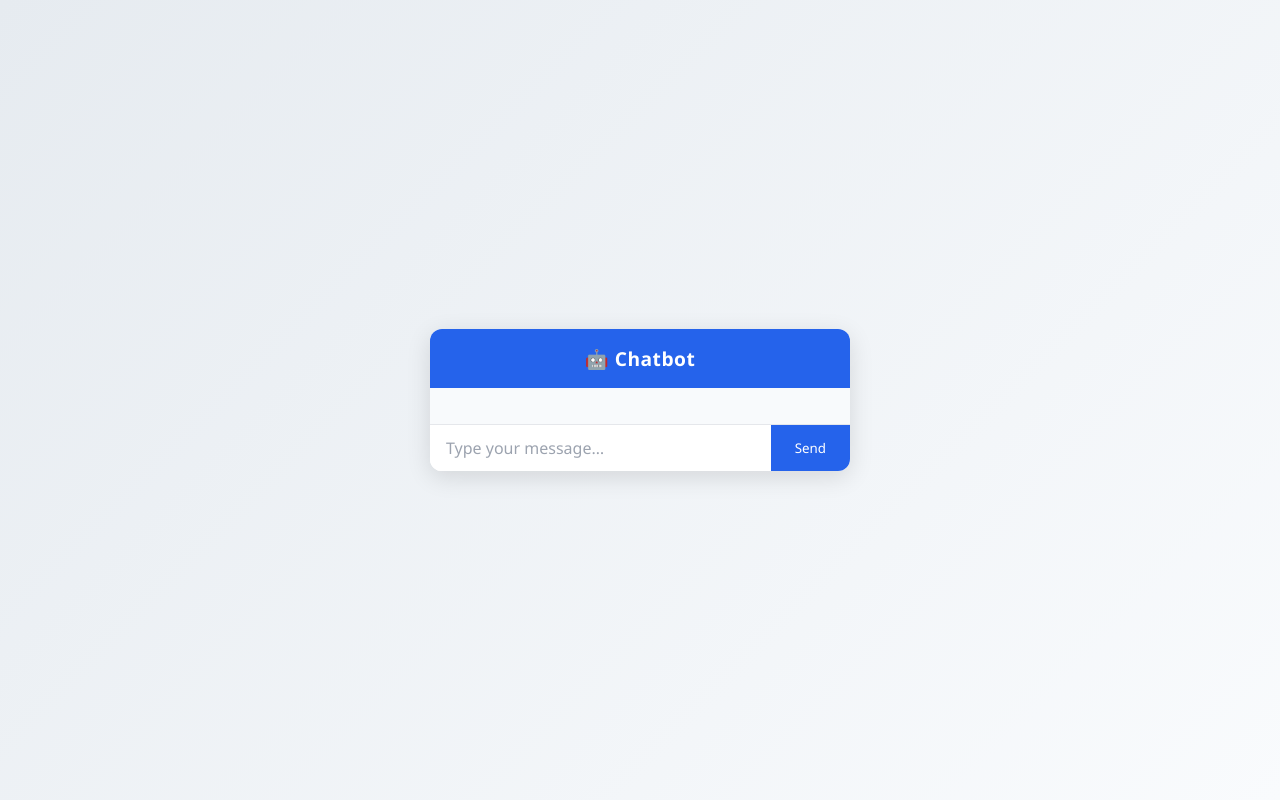
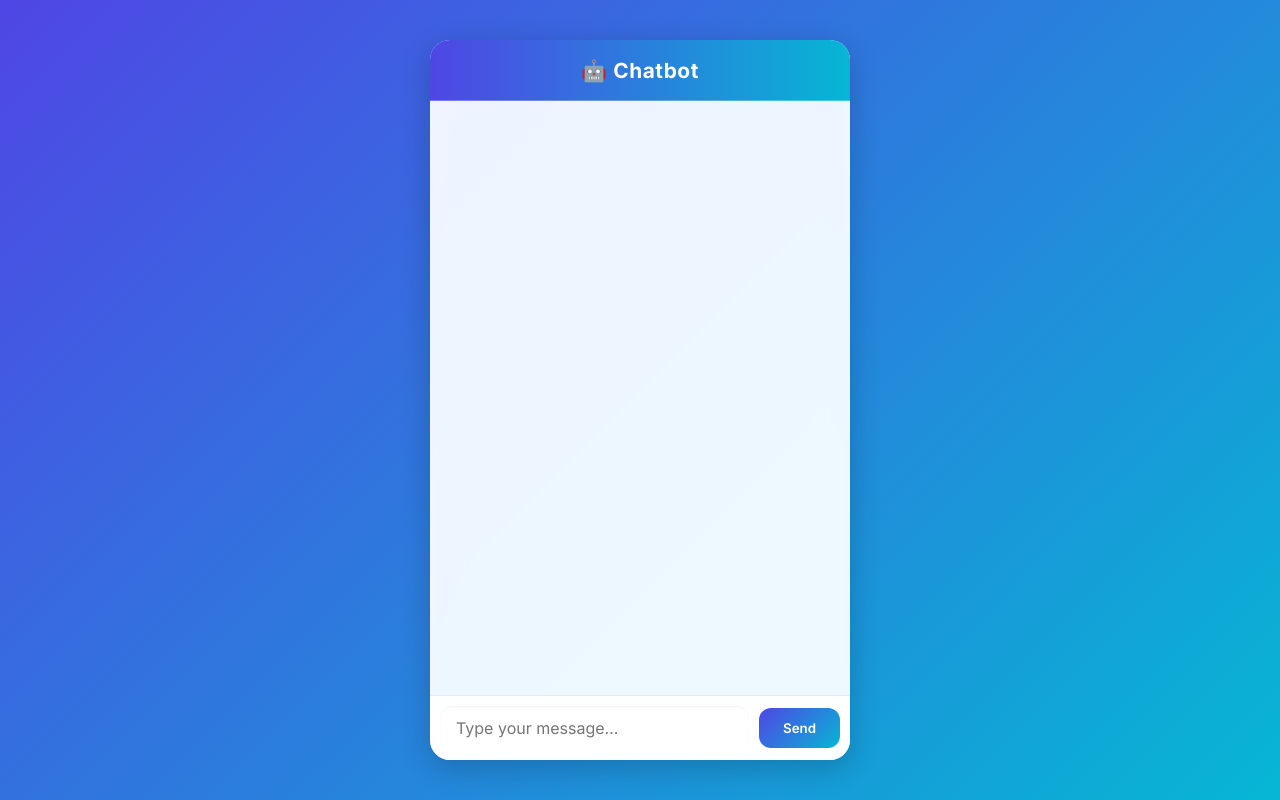
Before and after one commit to Pratik07idea/chatbot, a Flask app: page / in a window 1280 px wide. Run offline with Flask 3, Linux system fonts and the light colour scheme.

Commit message:
Update style.css

```diff
--- a/static/style.css
+++ b/static/style.css
@@ -1,102 +1,141 @@
-/* ===== Global Reset & Base Styles ===== */
+/* ====== Global Reset & Base Styles ====== */
 * {
     margin: 0;
     padding: 0;
     box-sizing: border-box;
-    font-family: 'Segoe UI', 'Roboto', 'Helvetica Neue', sans-serif;
+    font-family: "Inter", "Segoe UI", "Roboto", "Helvetica Neue", sans-serif;
 }
 
 body {
-    background: linear-gradient(135deg, #e6ebf0 0%, #f9fbfd 100%);
+    height: 100vh;
     display: flex;
     justify-content: center;
     align-items: center;
-    height: 100vh;
+    background: linear-gradient(135deg, #4f46e5 0%, #06b6d4 100%);
+    /* subtle pattern overlay */
+    background-size: cover;
     color: #333;
 }
 
-/* ===== Chat Container ===== */
+/* ====== Chat Container ====== */
 .chat-container {
     width: 420px;
-    max-width: 90%;
-    background-color: #fff;
-    border-radius: 12px;
-    box-shadow: 0 6px 24px rgba(0, 0, 0, 0.12);
+    max-width: 95%;
+    height: 90vh;
+    background: rgba(255, 255, 255, 0.85);
+    backdrop-filter: blur(16px) saturate(180%);
+    -webkit-backdrop-filter: blur(16px) saturate(180%);
+    border-radius: 20px;
+    box-shadow: 0 8px 30px rgba(0, 0, 0, 0.2);
     display: flex;
     flex-direction: column;
     overflow: hidden;
-    transition: box-shadow 0.3s ease;
+    animation: fadeIn 0.6s ease;
 }
 
-.chat-container:hover {
-    box-shadow: 0 8px 28px rgba(0, 0, 0, 0.15);
+@keyframes fadeIn {
+    from { opacity: 0; transform: scale(0.96); }
+    to   { opacity: 1; transform: scale(1); }
 }
 
-/* ===== Header ===== */
+/* ====== Header ====== */
 .chat-header {
-    background: #2563eb; /* professional blue tone */
+    background: linear-gradient(90deg, #4f46e5 0%, #06b6d4 100%);
     color: #fff;
-    padding: 16px;
+    padding: 18px;
     text-align: center;
-    font-size: 1.2rem;
-    font-weight: 600;
-    letter-spacing: 0.5px;
+    font-size: 1.3rem;
+    font-weight: 700;
+    letter-spacing: 0.6px;
+    position: relative;
 }
 
-/* ===== Chat Box ===== */
+.chat-header::after {
+    content: "";
+    position: absolute;
+    bottom: 0;
+    left: 0;
+    height: 1px;
+    width: 100%;
+    background: rgba(255,255,255,0.25);
+}
+
+/* ====== Chat Box ====== */
 .chat-box {
     flex: 1;
-    padding: 18px;
+    padding: 20px;
     overflow-y: auto;
-    background-color: #f8fafc;
+    background: rgba(255, 255, 255, 0.55);
     scrollbar-width: thin;
-    scrollbar-color: #cbd5e1 transparent;
+    scrollbar-color: #94a3b8 transparent;
 }
 
 .chat-box::-webkit-scrollbar {
     width: 6px;
 }
-
 .chat-box::-webkit-scrollbar-thumb {
-    background-color: #cbd5e1;
+    background-color: #94a3b8;
     border-radius: 3px;
 }
 
-/* ===== Messages ===== */
+/* ====== Messages ====== */
 .message {
-    margin-bottom: 16px;
+    margin-bottom: 18px;
     display: flex;
+    animation: slideUp 0.25s ease;
+}
+
+@keyframes slideUp {
+    from { opacity: 0; transform: translateY(6px); }
+    to   { opacity: 1; transform: translateY(0); }
 }
 
 .message.user {
     justify-content: flex-end;
 }
-
 .message.bot {
     justify-content: flex-start;
 }
 
 .message-content {
     max-width: 75%;
-    padding: 12px 16px;
-    border-radius: 18px;
-    background-color: #e2e8f0;
+    padding: 14px 18px;
+    border-radius: 20px;
+    background-color: rgba(255,255,255,0.8);
+    backdrop-filter: blur(8px);
     word-wrap: break-word;
-    font-size: 0.95rem;
-    line-height: 1.4;
-    transition: background-color 0.3s ease;
+    font-size: 0.96rem;
+    line-height: 1.5;
+    color: #111827;
+    box-shadow: 0 2px 6px rgba(0,0,0,0.08);
+    transition: transform 0.2s ease;
+}
+
+.message-content:hover {
+    transform: translateY(-1px);
 }
 
 .message.user .message-content {
-    background-color: #2563eb;
+    background: linear-gradient(135deg, #4f46e5 0%, #6366f1 100%);
     color: #fff;
 }
 
-/* ===== Input Area ===== */
+/* Add a little “tail” effect */
+.message.bot .message-content {
+    border-bottom-left-radius: 4px;
+}
+.message.user .message-content {
+    border-bottom-right-radius: 4px;
+}
+
+/* ====== Input Area ====== */
 .chat-input {
     display: flex;
-    border-top: 1px solid #e5e7eb;
-    background-color: #fff;
+    align-items: center;
+    border-top: 1px solid rgba(0,0,0,0.08);
+    background: rgba(255, 255, 255, 0.9);
+    padding: 10px;
+    backdrop-filter: blur(10px);
 }
 
 #user-input {
@@ -105,27 +144,32 @@ body {
     border: none;
     outline: none;
     font-size: 1rem;
-    color: #333;
+    color: #1e293b;
+    background: rgba(255,255,255,0.6);
+    border-radius: 12px;
+    box-shadow: inset 0 1px 2px rgba(0,0,0,0.05);
+    transition: box-shadow 0.2s ease;
 }
 
-#user-input::placeholder {
-    color: #9ca3af;
+#user-input:focus {
+    box-shadow: 0 0 0 2px #4f46e5;
 }
 
 #send-btn {
+    margin-left: 10px;
     padding: 12px 24px;
-    background-color: #2563eb;
+    background: linear-gradient(135deg, #4f46e5 0%, #06b6d4 100%);
     border: none;
+    border-radius: 12px;
     color: #fff;
-    font-weight: 500;
+    font-weight: 600;
     cursor: pointer;
-    transition: background-color 0.25s ease, transform 0.1s ease;
+    transition: background 0.25s ease, transform 0.1s ease;
 }
 
 #send-btn:hover {
-    background-color: #1e40af;
+    background: linear-gradient(135deg, #4338ca 0%, #0891b2 100%);
 }
-
 #send-btn:active {
-    transform: scale(0.96);
+    transform: scale(0.95);
 }
```
